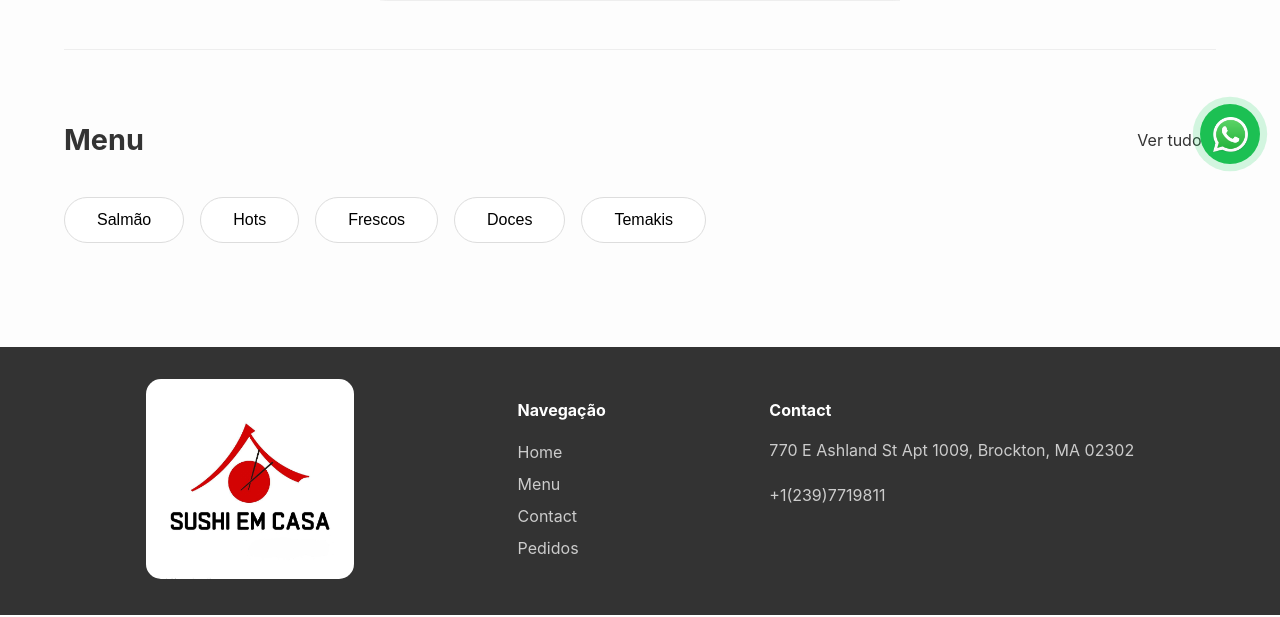
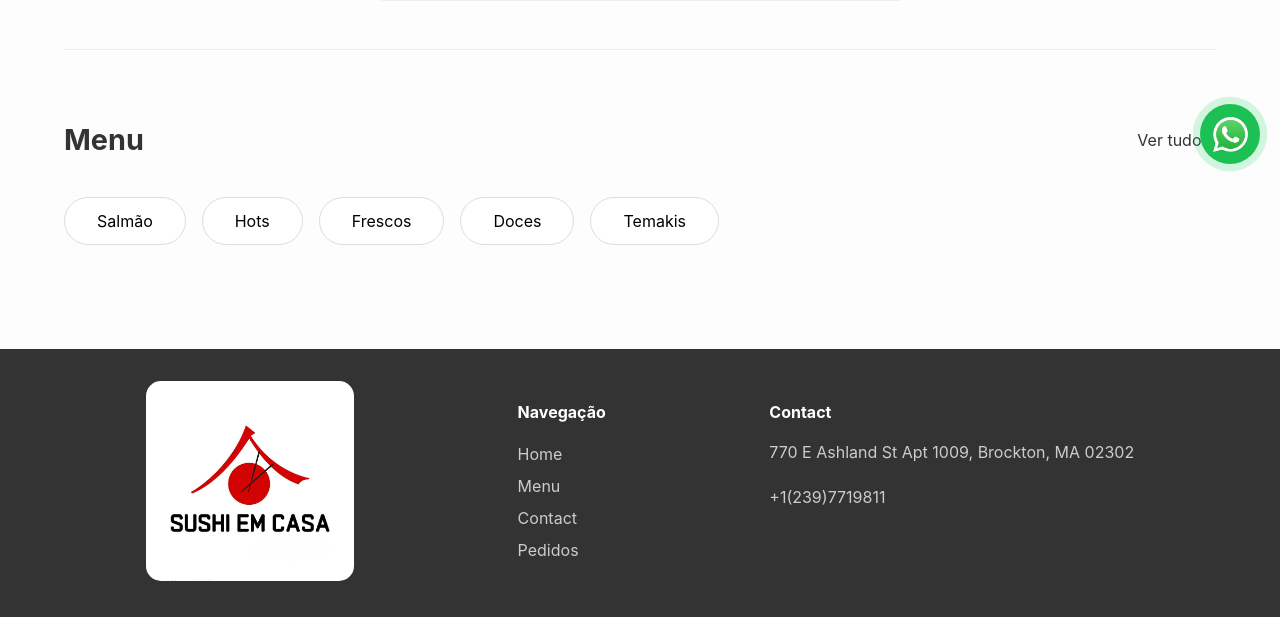
Before and after one commit to jarthur-duarte/SushiEmCasa, a Django app: page / in a window 1280 px wide. Shown: the part 616-1233 px from the top of the page. Run offline with Django 5.2, Linux system fonts and the light colour scheme.

Commit message:
trocando fonte home

```diff
--- a/sushiemcasa/static/sushiemcasa/css/homepage_style.css
+++ b/sushiemcasa/static/sushiemcasa/css/homepage_style.css
@@ -118,6 +118,8 @@ main {
 }
 
 .botao-filtro {
+    font-family: -apple-system, BlinkMacSystemFont, 'Segoe UI', Roboto, Oxygen, Ubuntu, Cantarell, 'Open Sans', 'Helvetica Neue', sans-serif;
+
     padding: 0.8rem 2rem;
     border: 1px solid #ddd;
     background-color: #fff;
--- a/sushiemcasa/templates/sushiemcasa/homepage.html
+++ b/sushiemcasa/templates/sushiemcasa/homepage.html
@@ -4,12 +4,11 @@
 <head>
     <meta charset="UTF-8">
     <meta name="viewport" content="width=device-width, initial-scale=1.0">
+
     <title>Sushi em Casa - O melhor da culinária japonesa</title>
 
     <link rel="shortcut icon" type="imagem/jpg" href="{%static 'sushiemcasa/images/LOGO.jpg' %}">
-
     <link rel="stylesheet" href="{% static 'sushiemcasa/css/homepage_style.css' %}">
-
     <link rel="stylesheet" href="https://cdnjs.cloudflare.com/ajax/libs/font-awesome/6.5.1/css/all.min.css">
 </head>
 <body>
```
